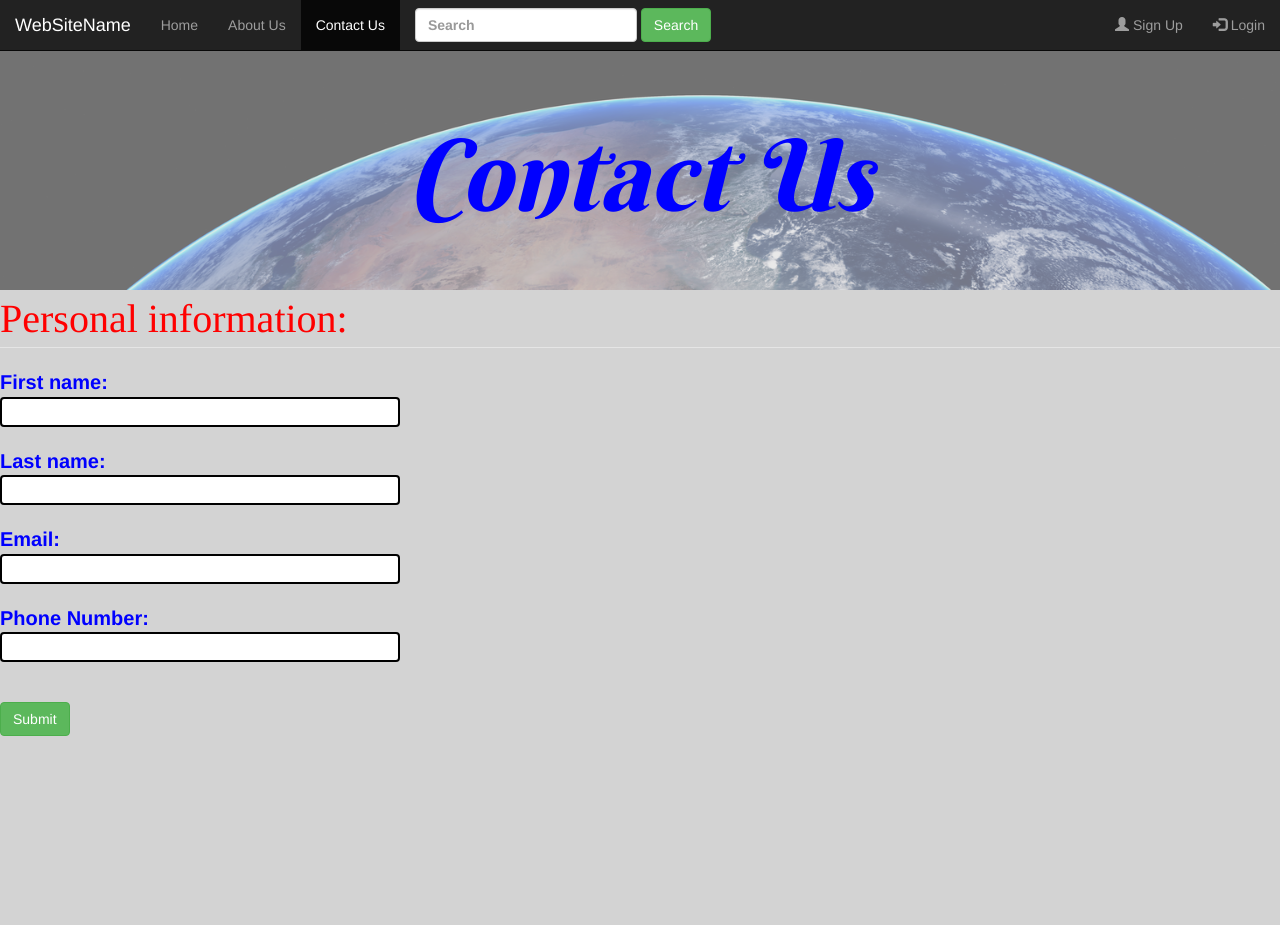
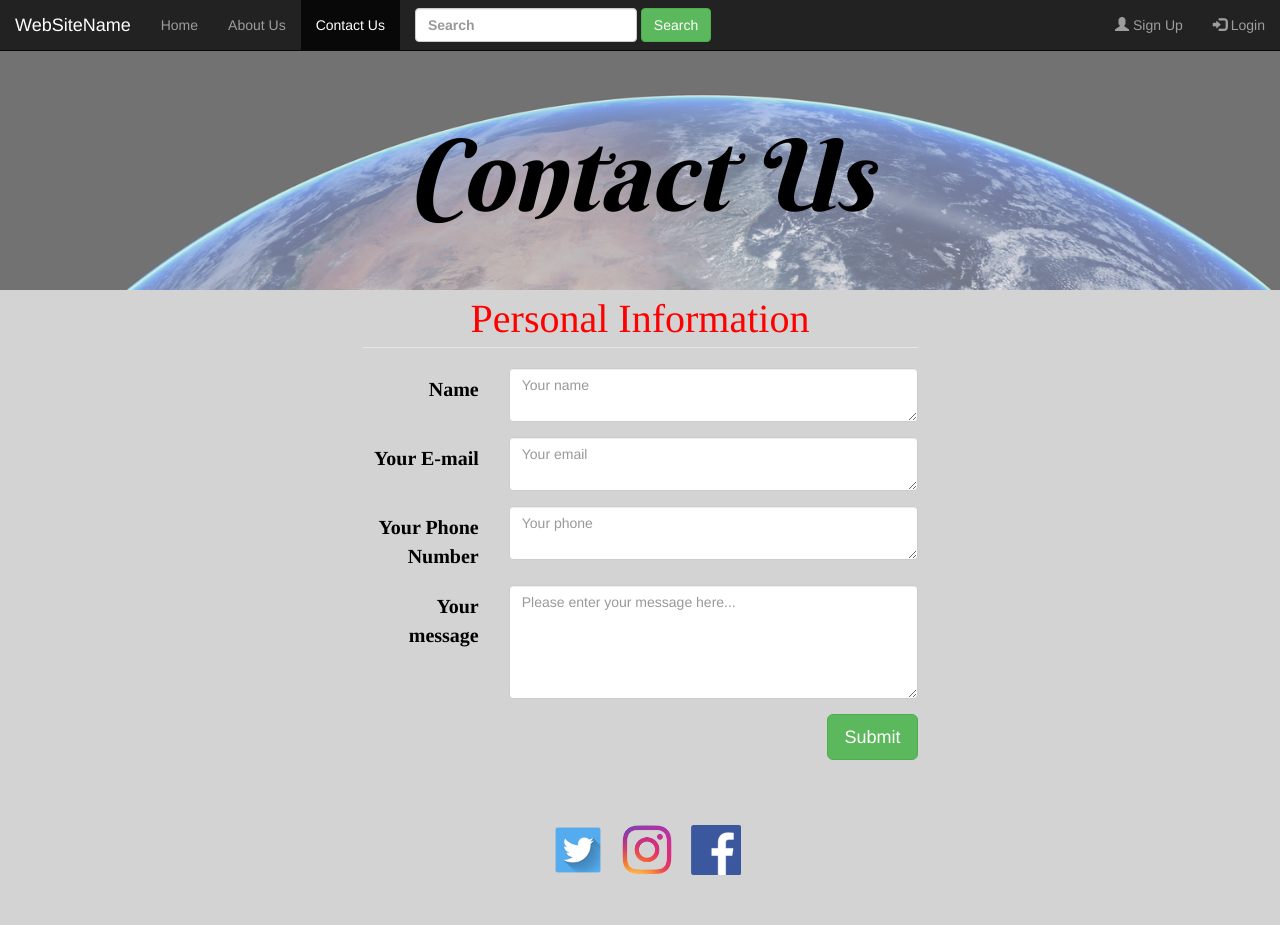
Before and after one commit to zeinahazem107/20places, a plain HTML site: page Contact-Us.html in a window 1280 px wide. Shown: the top 925 px of the page. Before the commit the page ends 800 px from the top, so only its background shows below. Drawn offline with Linux system fonts and the light colour scheme; files whose address does not match are found by name.

Commit message:
final changes

```diff
--- a/Contact-Us.html
+++ b/Contact-Us.html
@@ -48,20 +48,76 @@ div.about h1 {
 	<h1>Contact Us</h1>
   </div>
 
-<form role='form'>
-  <fieldset>
-    <legend>Personal information:</legend>
-    <span class="contact">First name:</span><br>
-    <input type="text" name="firstname"><br>
-    <span class="contact">Last name:</span><br>
-    <input type="text" name="lastname"><br>
-    <span class="contact">Email:</span><br>
-    <input type="text" name="email"><br>
-    <span class="contact">Phone Number:</span><br>
-    <input type="text" name="phonenumber"><br><br>
-    <input type="submit" class="btn btn-success">
-  </fieldset>
-</form>
+  <div class="container">
+  <div class="row">
+      <div class="col-md-6 col-md-offset-3">
+        <div>
+          <form class="form-horizontal" action="" method="post">
+          <fieldset>
+            <legend class="text-center">Personal Information</legend>
+
+            <!-- Name input-->
+            <div class="form-group">
+              <label class="col-md-3 control-label" for="name">Name</label>
+              <div class="col-md-9">
+                <textarea id="name" name="name" type="text" placeholder="Your name" class="form-control"></textarea>
+              </div>
+            </div>
+
+            <!-- Email input-->
+            <div class="form-group">
+              <label class="col-md-3 control-label" for="email">Your E-mail</label>
+              <div class="col-md-9">
+                <textarea id="email" name="email" type="text" placeholder="Your email" class="form-control"></textarea>
+              </div>
+            </div>
+
+             <!-- Phone input-->
+            <div class="form-group">
+              <label class="col-md-3 control-label" for="phone number">Your Phone Number</label>
+              <div class="col-md-9">
+                <textarea id="phone" name="phone" type="text" placeholder="Your phone" class="form-control"></textarea>
+              </div>
+            </div>
+
+            <!-- Message body -->
+            <div class="form-group">
+              <label class="col-md-3 control-label" for="message">Your message</label>
+              <div class="col-md-9">
+                <textarea class="form-control" id="message" name="message" placeholder="Please enter your message here..." rows="5"></textarea>
+              </div>
+            </div>
+
+            <!-- Form actions -->
+            <div class="form-group">
+              <div class="col-md-12 text-right">
+                <button type="submit" class="btn btn-success btn-lg">Submit</button>
+              </div>
+            </div>
+          </fieldset>
+          </form>
+        </div>
+      </div>
+  </div>
+</div>
+
+<div class="logos">
+<div class="col-md-4"></div>
+<div class="col-md-4"></div>
+  <a href="http://www.twitter.com" target="_blank">
+  <img src="Images/Twitter-icon.png" alt="Twitter-icon">
+  </a>
+
+  <a href="http://www.instagram.com" target="_blank">
+  <img src="Images/Instagram-logo.png" alt="Instagram-icon">
+  </a>
+
+  <a href="http://www.facebook.com/" target="_blank">
+  <img src="Images/facebook.png" alt="Facebook-icon">
+  </a>
+  <!--jhsdj-->
+</div>
+
 
 
 </body>
--- a/css/style.css
+++ b/css/style.css
@@ -137,7 +137,20 @@ div.about h1 {
    top: 100px;
    left: 0;
    width: 100%;
-   color: blue;
+   color: black;
    font-size: 100px;
 
 }
+
+form.form-horizontal {
+	background-color: lightgrey;
+
+}
+
+label {
+	color: black;
+}
+
+div.intro h1 {
+	color: black;
+}
```
Also changed, not shown: About-Us.html (+18 -0 lines), index.html (+7 -3 lines).
